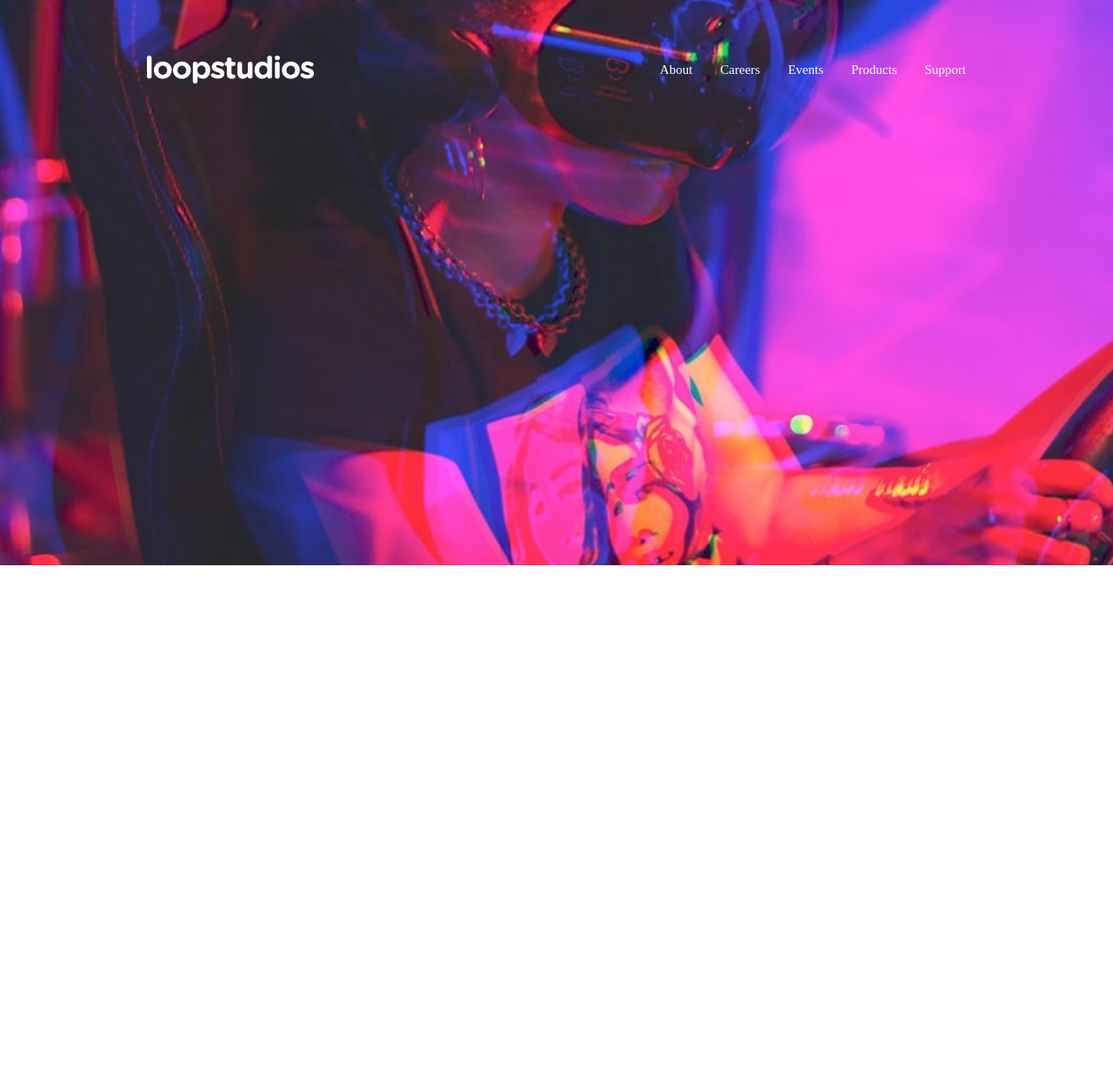
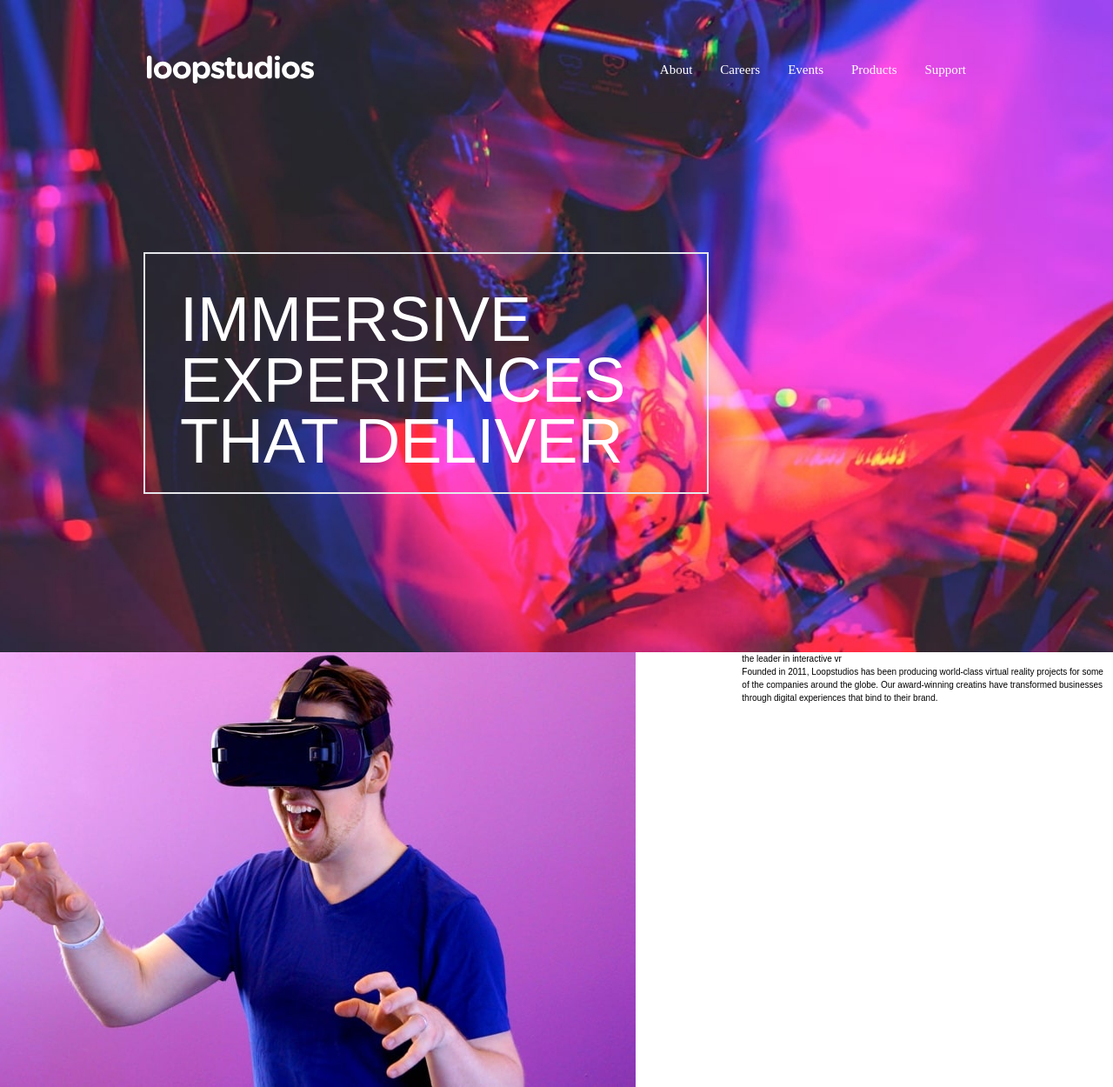
Before and after one commit to ortonb110/loopstudio, a React (Create React App) app: page / in a window 1280 px wide. Shown: the whole page at 87% size. Before the commit the page ends 800 px from the top, so only its background shows below. Built offline with nearby package versions, Linux system fonts and the light colour scheme.

Commit message:
Working on the main content

```diff
--- a/src/App.js
+++ b/src/App.js
@@ -1,5 +1,5 @@
 import { Fragment } from "react";
-import Header from "./Components/Header/Header";
+import Home from "./Components/Home";
 
 
 
@@ -7,9 +7,8 @@ import Header from "./Components/Header/Header";
 
 function App() {
   return (
-
       <Fragment>
-        <Header/>
+        <Home/>
       </Fragment>
   );
 }
--- a/src/Components/Header/Hamburger.jsx
+++ b/src/Components/Header/Hamburger.jsx
@@ -7,12 +7,12 @@ const Hamburger = (props) => {
             <button
             type="button"
             aria-label="Open Menu"
-            aria-pressed= "false"
-
-            className={`flex flex-col gap-[5px] md:hidden `}
+            aria-pressed= {props.openMenu}
+            onClick={props.openMenuHandler}
+            className={`flex flex-col gap-[5px] md:hidden z-10`}
             >
                 <span className="inline-block w-[24px] h-[2px] bg-white" aria-hidden="true"></span>
-                <span className="inline-block w-[24px] h-[2px] bg-white" aria-hidden="true"></span>
+                <span className={`inline-block w-[24px] h-[2px] transition-all ease-in-out duration-200 bg-white ${props.openMenu && "translate-x-2"}`} aria-hidden="true"></span>
                 <span className="inline-block w-[24px] h-[2px] bg-white" aria-hidden="true"></span>
 
 
--- a/src/Components/Header/Header.jsx
+++ b/src/Components/Header/Header.jsx
@@ -1,10 +1,18 @@
+import { useState } from "react";
 import Navbar from "./Navbar";
+import Hero from "./Hero";
 
 
 const Header = () => {
+    const [openMenu, setOpenMenu] = useState(false);
+    const openMenuHandler = () => {
+        setOpenMenu(prevMenu => !prevMenu);
+        document.body.classList.toggle("lock-scroll")
+    }
     return(
-        <header className="bg-heroMobile md:bg-heroDesktop md:h-[65rem] h-screen bg-center  bg-cover  md:bg-fixed bg-no-repeat">
-            <Navbar/>
+        <header className={`bg-heroMobile md:bg-heroDesktop md:h-[75rem] h-screen bg-center  bg-cover  md:bg-fixed bg-no-repeat`}>
+            <Navbar openMenuHandler={openMenuHandler} openMenu={openMenu}/>
+            <Hero/>
         </header>
     )
 }
--- /dev/null
+++ b/src/Components/Header/Hero.jsx
@@ -0,0 +1,13 @@
+import React from 'react'
+
+function Hero() {
+  return (
+    <div className='md:p-[4rem] px-[2.4rem] py-[2.6rem] w-[32.7rem] h-[19.6rem] leading-[3.8rem] mt-[18.9rem] mx-auto border-2 md:w-[65rem] md:h-[27.8rem] md:leading-[7rem] md:ml-[16.5rem] md:mt-[13rem]'>
+        <h1 className='uppercase text-white md:text-[7.2rem]  text-[4rem]'>
+            immersive experiences that deliver
+        </h1>
+    </div>
+  )
+}
+
+export default Hero
--- a/src/Components/Header/Navbar.jsx
+++ b/src/Components/Header/Navbar.jsx
@@ -1,19 +1,24 @@
 import Hamburger from "./Hamburger";
 import logo from '../../Assets/images/logo.svg'
+import { useState } from "react";
 
-const Navbar = () => {
+
+const Navbar = (props) => {
+
     return (
         <nav className="lg:px-[16.9rem] md:px-[5rem] md:py-[6.4rem] px-[4rem] py-[2.4rem] flex justify-between items-center" >
-            <img src={logo} alt="Loop studio logo icon" className="cursor-pointer w-[192px]" />
-            <ul role="menubar" className="text-white text-[2.4rem] md:text-[1.5rem] md:capitalize uppercase md:font-['Alata'] gap-[3.2rem] cursor-pointer hidden md:flex items-center">
+            <img src={logo} alt="Loop studio logo icon" className="cursor-pointer w-[192px] z-10" />
+            <ul
+
+                role="menubar"
+                className={`text-white text-[2.4rem] md:text-[1.5rem] transition-all ease-in-out duration-300 py-[223px] px-[40px] space-y-[24px] md:space-y-0 md:py-0 md:px-0 ${props.openMenu? "!translate-x-0 overflow-hidden": "-translate-x-[150%] "} navbar-position md:capitalize uppercase md:font-['Alata'] gap-[3.2rem] cursor-pointer  md:flex items-center`}>
                 <li className="list-items" role="menuitem">about</li>
                 <li className="list-items" role="menuitem">careers</li>
                 <li className="list-items" role="menuitem">events</li>
                 <li className="list-items" role="menuitem">products</li>
                 <li className="list-items" role="menuitem">support</li>
-
             </ul>
-            <Hamburger/>
+            <Hamburger openMenuHandler={props.openMenuHandler} openMenu={props.openMenu}/>
         </nav>
     )
 }
--- /dev/null
+++ b/src/Components/Home.jsx
@@ -0,0 +1,14 @@
+import React, { Fragment } from 'react'
+import Header from './Header/Header'
+import Main from './Main/Main'
+
+function Home() {
+  return (
+    <Fragment>
+        <Header/>
+        <Main/>
+    </Fragment>
+  )
+}
+
+export default Home
--- a/src/Components/Main/Main.jsx
+++ b/src/Components/Main/Main.jsx
@@ -0,0 +1,28 @@
+import interactiveDesktop from '../../Assets/images/desktop/image-interactive.jpg';
+import interactiveMobile from '../../Assets/images/mobile/image-interactive.jpg';
+
+
+const Main = () => {
+    return(
+        <main>
+           <article className="grid grid-cols-3 ">
+                <picture className='col-span-2'>
+                    <source media='(min-width: 800px)' srcSet={interactiveDesktop}/>
+                    <img src={interactiveMobile} alt="A person wearing a VR headset having fun" className=''/>
+                </picture>
+                <div className='col-span-1'>
+                    <div>
+                        <h2>the leader in interactive vr</h2>
+                        <p>
+                            Founded in 2011, Loopstudios has been producing world-class virtual reality projects for some of the companies around the globe.
+                            Our award-winning creatins have transformed businesses through digital experiences that bind to their brand.
+                        </p>
+                    </div>
+                </div>
+           </article>
+        </main>
+    )
+}
+
+
+export default Main;
--- a/src/index.css
+++ b/src/index.css
@@ -17,4 +17,15 @@
   .list-items {
     @apply md:after:content-[''] md:hover:after:block md:hover:after:absolute md:after:w-[2.4rem] md:after:border-b-2 md:after:pt-[8px] md:after:right-[50%] md:after:translate-x-[50%] relative after:transition-all ease-in-out duration-300
   }
+
+  .navbar-position {
+    @apply fixed top-0 right-0 w-full md:w-fit md:static md:translate-x-0 h-screen md:h-fit bg-black md:bg-inherit
+  }
 }
+
+@layer components {
+  body.lock-scroll {
+    overflow: hidden;
+    height: 100vh;
+  }
+}
```
